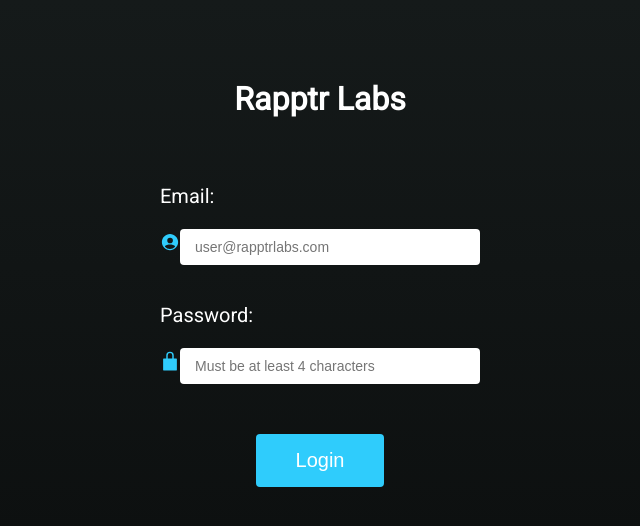
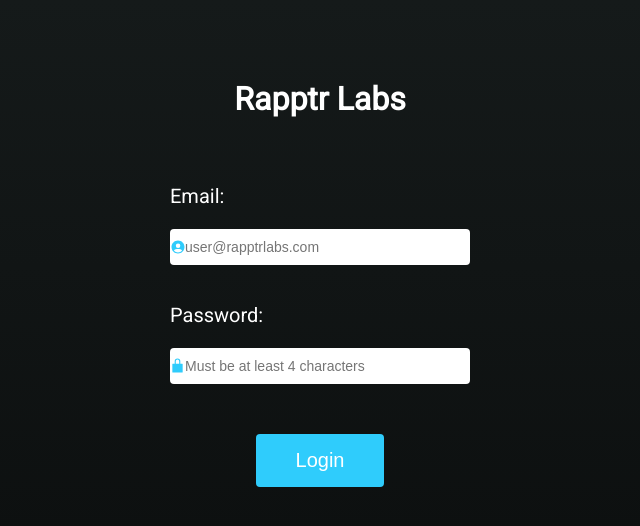
Before and after one commit to bryanryu1/rapptrTest, a React (Create React App) app: page / in a window 1280 px wide. Shown: the top 526 px of the page, without its empty margins (320-960 px from the left). Built offline with nearby package versions, Linux system fonts and the light colour scheme.

Commit message:
style icons into input bar

```diff
--- a/public/style.css
+++ b/public/style.css
@@ -43,6 +43,12 @@
   flex-direction: row;
   flex: 1;
 
+}
+
+.loginIcon{
+  position: absolute;
+  padding-top: 10px;
+  padding-right: -10px;
 }
 
 input {
@@ -156,6 +162,12 @@
   justify-content: flex-end;
 }
 
+.searchIcon{
+  position: absolute;
+  padding-top: 10px;
+  padding-right: -21px;
+}
+
 .search{
   padding: 14px 32px 14px 16px;
   border-radius: 4px;
--- a/src/login.js
+++ b/src/login.js
@@ -49,7 +49,7 @@
         <form className="Form" onSubmit={handleSubmit(onSubmit)}>
           <label>Email:</label>
           <div className="InputWrapper">
-            <IoPersonCircleSharp color={"#2fccfc"} size={20} />
+            <IoPersonCircleSharp className='loginIcon' color={"#2fccfc"} size={16} />
             <input
               className="Input"
               name="email"
@@ -70,7 +70,7 @@
           )}
           <label>Password:</label>
           <div className="InputWrapper">
-            <IoLockClosedSharp color={"#2fccfc"} size={20} />
+            <IoLockClosedSharp className='loginIcon' color={"#2fccfc"} size={15} />
             <input
               className="Input"
               name="password"
--- a/src/todoList.js
+++ b/src/todoList.js
@@ -92,7 +92,7 @@
       <div className="todoApp">
         <h1 className="Title">My To-Do List</h1>
         <form>
-          <IoSearch className='searchIcon' color={"#2fccfc"} size={20} />
+          <IoSearch className='searchIcon' color={"#2fccfc"} size={15} />
           <input
             className="Search"
             placeholder="Search"
```
